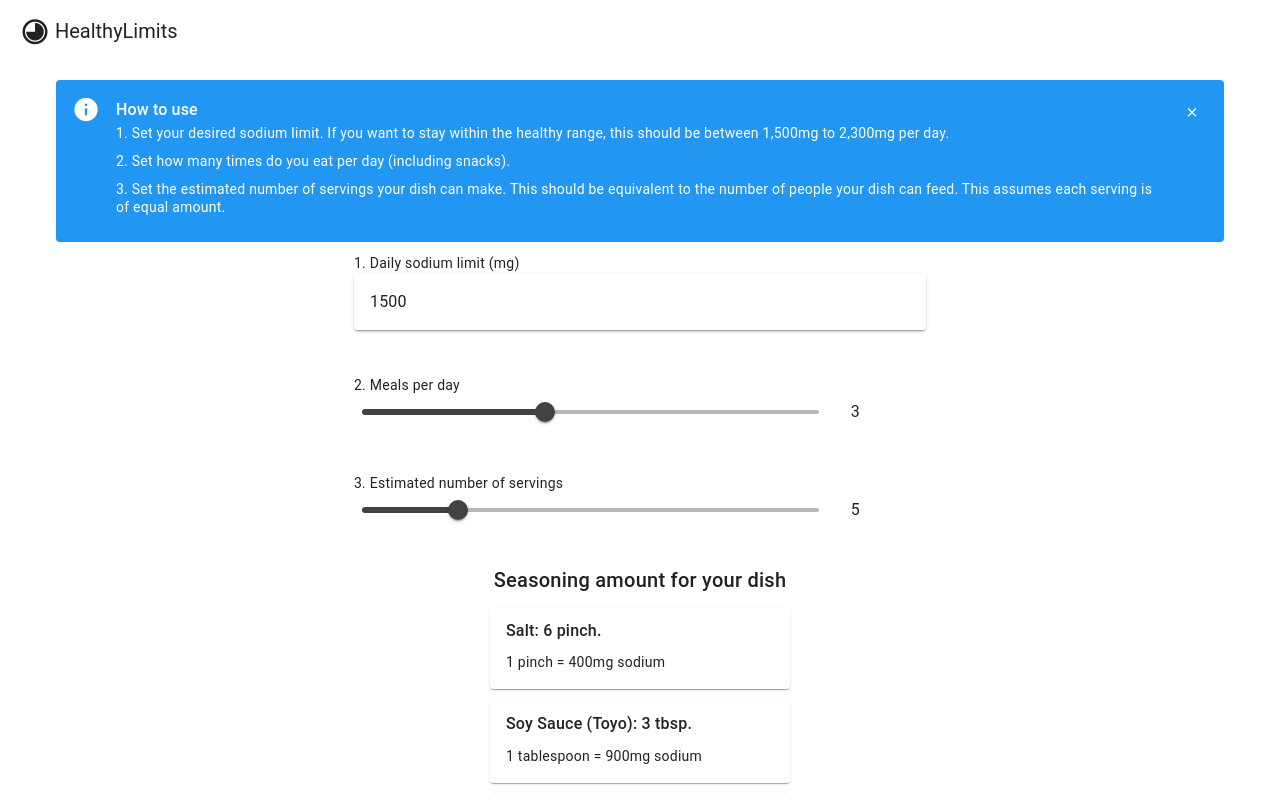
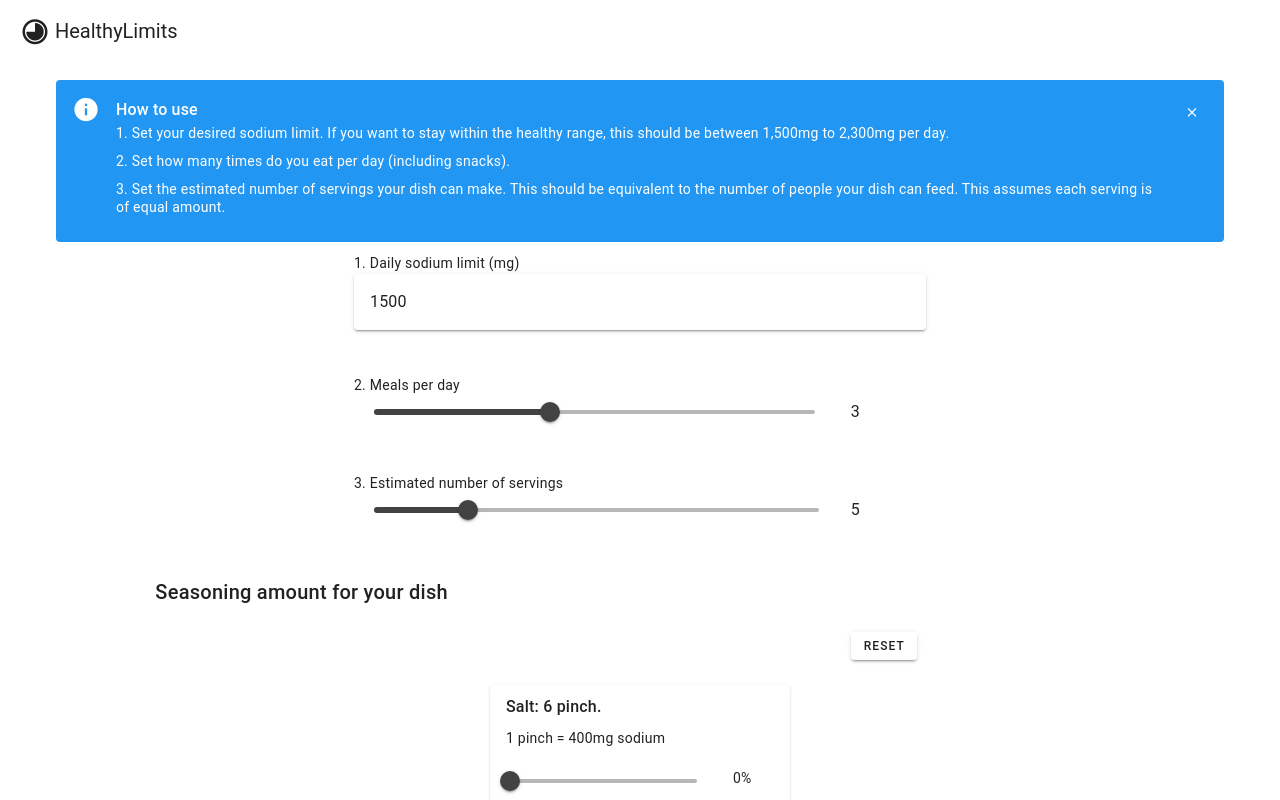
Before and after one commit to anchetaWern/HealthyLimits, a Vue app: page / in a window 1280 px wide. Shown: the top 800 px of the page. Built offline with nearby package versions, Linux system fonts and the light colour scheme.

Commit message:
allow usage of more than one seasoning
user can select the percentage of what they will be using for each seasoning and the amount will automatically be computed

```diff
--- a/src/components/HelloWorld.vue
+++ b/src/components/HelloWorld.vue
@@ -43,7 +43,9 @@
 
           <v-row>
             <v-col cols="10">
-              <v-slider min="1" max="6" v-model="mealsPerDay" step="1" show-ticks hint="The number of meals (including snacks) that you're eating per day. The sodium limit will be equally divided among your meals per day. For example, if you set the sodium limit to 1,500mg per day and you're eating 3 meals a day. The sodium limit for each meal will be 1500/3 = 500mg per meal."></v-slider>
+              <div class="pr-1 pl-3">
+                <v-slider min="1" max="6" v-model="mealsPerDay" step="1" show-ticks hint="The number of meals (including snacks) that you're eating per day. The sodium limit will be equally divided among your meals per day. For example, if you set the sodium limit to 1,500mg per day and you're eating 3 meals a day. The sodium limit for each meal will be 1500/3 = 500mg per meal."></v-slider>
+              </div>
             </v-col>
             <v-col>
               <div :class="['text-body-1 mt-1']">{{mealsPerDay}}</div>
@@ -62,7 +64,9 @@
 
           <v-row>
             <v-col cols="10">
-              <v-slider min="1" max="20" v-model="numberOfServings" step="1" show-ticks hint="This is your estimated number of servings for a dish. For example, you're cooking Sinigang (Filipino sour soup dish) and you expect it to feed 6 people. In this case, the number of servings will be 6. Of course, this assumes that each serving will be of equal amounts for each person. This value is used for getting the total sodium limit by means of multiplication."></v-slider>
+              <div class="pl-3">
+                <v-slider min="1" max="20" v-model="numberOfServings" step="1" show-ticks hint="This is your estimated number of servings for a dish. For example, you're cooking Sinigang (Filipino sour soup dish) and you expect it to feed 6 people. In this case, the number of servings will be 6. Of course, this assumes that each serving will be of equal amounts for each person. This value is used for getting the total sodium limit by means of multiplication."></v-slider>
+              </div>
             </v-col>
             <v-col>
               <div :class="['text-body-1 mt-1']">{{numberOfServings}}</div>
@@ -71,16 +75,39 @@
         </v-col>
       </v-row>
 
-      <v-row class="d-flex justify-center mb-2">
-        <div :class="['text-h6 mt-1']">Seasoning amount for your dish</div>
+      <v-row class="d-flex justify-center">
+        <v-col cols="10">
+          <div :class="['text-h6 mt-1']">Seasoning amount for your dish</div>
+        </v-col>
+      </v-row>
+
+      <v-row class="d-flex justify-end mb-2">
+        <v-col cols="4">
+          <v-btn size="small" @click="resetPercent">Reset</v-btn>
+        </v-col>
       </v-row>
 
       <v-row class="d-flex justify-center mb-2" v-for="(item, index) in seasonings">
         <v-card
-          :title="`${item.title.replace('[amount]', computedText(item))}`"
+          :title="`${item.title.replace('[amount]', computedServing(item))}`"
           width="300"
           :text="item.text"
-        ></v-card>
+        >
+
+
+            <v-row>
+              <v-col cols="9">
+                <div class="pr-1 pl-3">
+                  <v-slider v-model="item.percentage" min="0" max="100" step="5" show-ticks hint=""></v-slider>
+                </div>
+              </v-col>
+              <v-col>
+                <div :class="['text-body-2 mt-1']">{{item.percentage}}%</div>
+              </v-col>
+            </v-row>
+
+
+        </v-card>
       </v-row>
 
 
@@ -125,29 +152,34 @@ const getPinchSodiumServing = (sodium_limit_per_meal, sodium_per_serving, gram_p
   return Math.round(total_grams / grams_per_pinch);
 }
 
-const computedText = (item) => {
+const computedServing = (item) => {
+  const sodiumLimitForSeasoning = item.percentage === 0 ? sodiumLimitPerMeal.value : (sodiumLimitPerMeal.value * item.percentage) / 100;
+
   if (item.method === 'pinch') {
-    return getPinchSodiumServing(sodiumLimitPerMeal.value, item.sodium_content_per_serving, item.gram_per_serving);
+    return getPinchSodiumServing(sodiumLimitForSeasoning, item.sodium_content_per_serving, item.gram_per_serving);
   }
   const multi = item.multiplier ? item.multiplier : 1;
-  return getSodiumServing(sodiumLimitPerMeal.value, item.sodium_content_per_unit, multi);
+  return getSodiumServing(sodiumLimitForSeasoning, item.sodium_content_per_unit, multi);
 };
 
-const seasonings = [
+const seasonings = ref([
   {
     title: `Salt: [amount] pinch.`,
     text: '1 pinch = 400mg sodium',
     sodium_content_per_unit: 400,
+    percentage: ref(0),
   },
   {
     title: `Soy Sauce (Toyo): [amount] tbsp.`,
     text: '1 tablespoon = 900mg sodium',
     sodium_content_per_unit: 900,
+    percentage: ref(0),
   },
   {
     title: `Fish Sauce (Patis): [amount] tbsp.`,
     text: '1 tablespoon = 1,413 sodium',
     sodium_content_per_unit: 1413,
+    percentage: ref(0),
   },
   {
     title: `Ajinomoto Ginisa mix: [amount] pinch`,
@@ -155,6 +187,7 @@ const seasonings = [
     sodium_content_per_serving: 260,
     gram_per_serving: 1.3,
     method: 'pinch',
+    percentage: ref(0),
   },
   {
     title: `Maggi Magic Sarap: [amount] pinch`,
@@ -162,35 +195,41 @@ const seasonings = [
     sodium_content_per_serving: 502,
     gram_per_serving: 2,
     method: 'pinch',
+    percentage: ref(0),
   },
 
   {
     title: `Oyster Sauce: [amount] tbsp.`,
     text: '1 tablespoon = 491mg sodium',
     sodium_content_per_unit: 491,
+    percentage: ref(0),
   },
 
   {
     title: `Worcestershire Sauce: [amount] tbsp.`,
     text: '1 tablespoon = 166mg sodium',
     sodium_content_per_unit: 166,
+    percentage: 0,
   },
 
   {
     title: `Coco Aminos: [amount] tbsp.`,
     text: '1 tablespoon = 270mg sodium',
     sodium_content_per_unit: 270,
+    percentage: ref(0),
   },
 
   {
     title: `Kikkoman soy sauce: [amount] tbsp.`,
     text: '1 tablespoon = 960mg sodium',
     sodium_content_per_unit: 960,
+    percentage: ref(0),
   },
   {
     title: `Kikkoman low sodium soy: [amount] tbsp.`,
     text: '1 tablespoon = 570mg sodium',
     sodium_content_per_unit: 570,
+    percentage: ref(0),
   },
   {
     title: `Knorr sinigang mix: [amount] pinch`,
@@ -198,12 +237,14 @@ const seasonings = [
     sodium_content_per_serving: 474,
     gram_per_serving: 2.8,
     method: 'pinch',
+    percentage: ref(0),
   },
 
   {
     title: `Jufran thai fish sauce: [amount] tsp.`,
     text: '1 teaspoon = 270mg sodium',
     sodium_content_per_unit: 270,
+    percentage: ref(0),
   },
 
   {
@@ -211,7 +252,30 @@ const seasonings = [
     text: '1/2 cube = 1,110mg sodium',
     sodium_content_per_unit: 1110,
     multiplier: 0.5,
+    percentage: ref(0),
   }
 
-];
+]);
+
+
+watch(seasonings, (newSeasonings, oldSeasonings) => {
+
+  const selectedSeasonings = [];
+  newSeasonings.forEach((item, index) => {
+    if (item.percentage > 0) {
+      selectedSeasonings.push({
+        index,
+        percentage: item.percentage,
+      });
+    }
+  });
+
+}, { deep: true });
+
+
+const resetPercent = () => {
+  seasonings.value.forEach((item) => {
+    item.percentage = 0;
+  });
+}
 </script>
```
